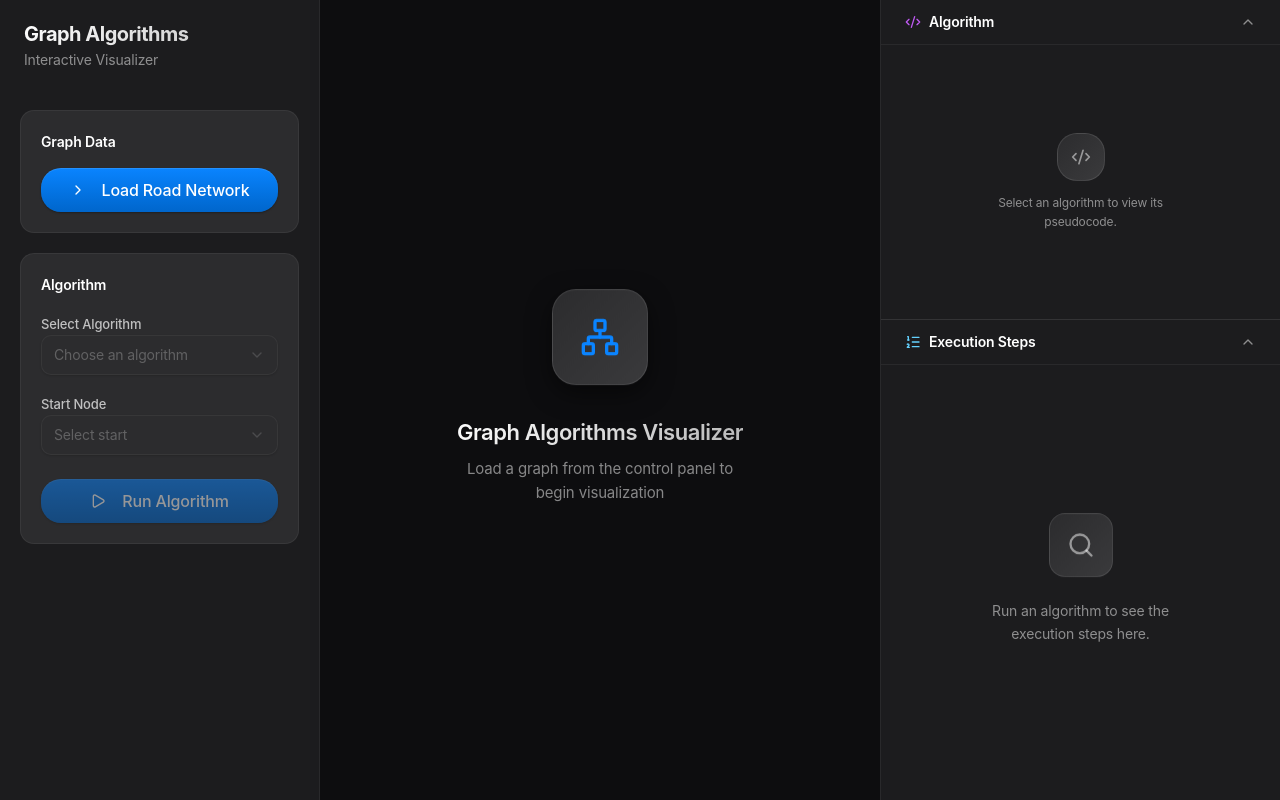
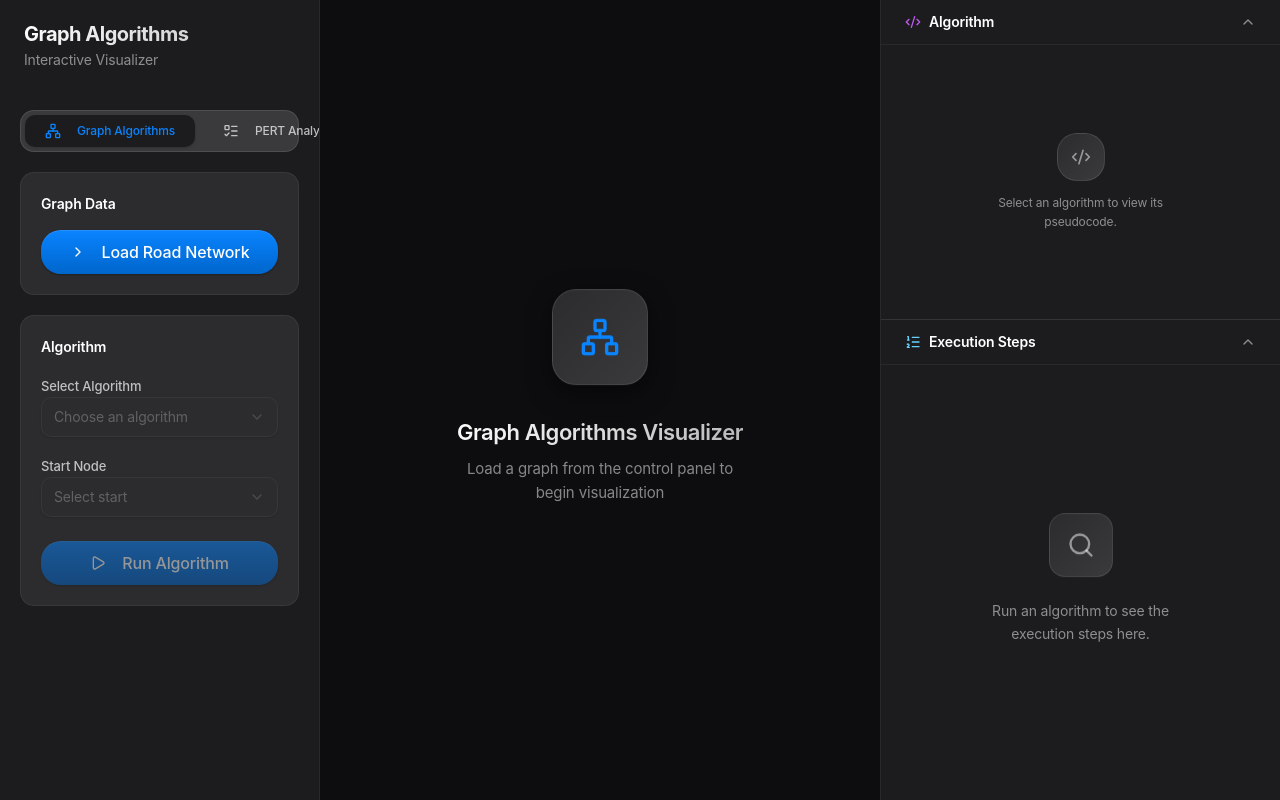
Before and after one commit to skezu/algo-theo-graphes-projet, a React (Vite) app in the folder frontend/: page / in a window 1280 px wide. Built offline with nearby package versions, Linux system fonts and the light colour scheme.

Commit message:
Séparation de l'interface PERT en un onglet dédié et amélioration de l'UI

```diff
--- a/frontend/src/components/AlgorithmCodePanel.tsx
+++ b/frontend/src/components/AlgorithmCodePanel.tsx
@@ -194,6 +194,38 @@ const ALGORITHM_CODE: Record<AlgorithmName, AlgorithmCodeData> = {
             'skip_edge': [9],
             'complete': [16],
         }
+    },
+    pert: {
+        title: 'PERT Analysis',
+        lines: [
+            'function PERT(tasks):',
+            '    // Check for cycles',
+            '    if has_cycle(tasks):',
+            '        return error',
+            '',
+            '    // Forward Pass (Earliest Dates)',
+            '    for task in topological_sort(tasks):',
+            '        ES = max(predecessors.EF)',
+            '        EF = ES + duration',
+            '',
+            '    // Backward Pass (Latest Dates)',
+            '    for task in reverse_topological_sort(tasks):',
+            '        LF = min(successors.LS)',
+            '        LS = LF - duration',
+            '',
+            '    // Critical Path & Float',
+            '    Float = LS - ES',
+            '    if Float == 0: Critical = true',
+            '',
+            '    return schedule',
+        ],
+        stepToLines: {
+            'init': [0, 1, 2, 3],
+            'forward_pass': [6, 7, 8],
+            'backward_pass': [11, 12, 13],
+            'calc_float': [16, 17],
+            'complete': [19],
+        }
     }
 };
 
--- a/frontend/src/components/ControlPanel.tsx
+++ b/frontend/src/components/ControlPanel.tsx
@@ -2,7 +2,7 @@
  * Control panel for algorithm selection and execution.
  */
 import { useState } from 'react';
-import { Play, Pause, RotateCcw, SkipForward, SkipBack, Loader2, Sparkles, Zap, ChevronRight } from 'lucide-react';
+import { Play, Pause, RotateCcw, SkipForward, SkipBack, Loader2, ChevronRight, Network, ListTodo } from 'lucide-react';
 import { Button } from './ui/button';
 import { Label } from './ui/label';
 import { Select, SelectContent, SelectItem, SelectTrigger, SelectValue } from './ui/select';
@@ -48,6 +48,7 @@ export default function ControlPanel() {
     const [isLoading, setIsLoading] = useState(false);
     const [isRunning, setIsRunning] = useState(false);
     const [isTaskModalOpen, setIsTaskModalOpen] = useState(false);
+    const [activeTab, setActiveTab] = useState<'general' | 'pert'>('general');
 
     // Initial render for PERT if needed
     /* eslint-disable react-hooks/exhaustive-deps */
@@ -188,9 +189,42 @@ export default function ControlPanel() {
 
     return (
         <div className="flex flex-col gap-5 p-5 flex-1 overflow-y-auto">
+            {/* Mode Switcher */}
+            <div className="flex gap-2 p-1 bg-[var(--bg-tertiary)] rounded-lg border border-[var(--border-subtle)]">
+                <Button
+                    variant="ghost"
+                    onClick={() => {
+                        setActiveTab('general');
+                        setSelectedAlgorithm(null);
+                        setNodes([]); setEdges([]); setAvailableNodes([]);
+                        setGraphLoaded(false);
+                    }}
+                    className={`flex-1 h-8 text-xs font-medium ${activeTab === 'general' ? 'bg-[var(--bg-elevated)] shadow-sm text-[var(--accent-blue)]' : 'text-[var(--text-secondary)] hover:text-[var(--text-primary)]'}`}
+                >
+                    <Network className="w-3.5 h-3.5 mr-2" />
+                    Graph Algorithms
+                </Button>
+                <Button
+                    variant="ghost"
+                    onClick={() => {
+                        setActiveTab('pert');
+                        setSelectedAlgorithm('pert');
+                        // Reset graph state for PERT
+                        setNodes([]); setEdges([]); setAvailableNodes([]);
+                        updatePertGraph();
+                    }}
+                    className={`flex-1 h-8 text-xs font-medium ${activeTab === 'pert' ? 'bg-[var(--bg-elevated)] shadow-sm text-[var(--accent-purple)]' : 'text-[var(--text-secondary)] hover:text-[var(--text-primary)]'}`}
+                >
+                    <ListTodo className="w-3.5 h-3.5 mr-2" />
+                    PERT Analysis
+                </Button>
+            </div>
+
+            {activeTab === 'general' && (
+                <>
                     {/* Section 1: Graph Data */}
                     <div
-                className="section-card"
+                        className="section-card animate-fade-in"
                         style={{ animationDelay: '50ms' }}
                     >
                         <div className="section-title">
@@ -233,13 +267,14 @@ export default function ControlPanel() {
                         )}
                     </div>
 
+
+
                     {/* Section 2: Algorithm */}
                     <div
-                className="section-card"
+                        className="section-card animate-fade-in"
                         style={{ animationDelay: '100ms' }}
                     >
                         <div className="section-title">
-                    {/* <Zap className="w-4 h-4" style={{ color: 'var(--accent-yellow)' }} /> */}
                             <span>Algorithm</span>
                         </div>
 
@@ -261,32 +296,9 @@ export default function ControlPanel() {
                                         <SelectItem value="bellman-ford">Bellman-Ford</SelectItem>
                                         <SelectItem value="prim">Prim's MST</SelectItem>
                                         <SelectItem value="kruskal">Kruskal's MST</SelectItem>
-                                <SelectItem value="pert">PERT Analysis</SelectItem>
                                     </SelectContent>
                                 </Select>
                             </div>
-
-                    {selectedAlgorithm === 'pert' && (
-                        <div className="space-y-2 animate-fade-in">
-                            <Label className="form-label">Project Tasks</Label>
-                            <Button
-                                variant="outline"
-                                className="w-full justify-between"
-                                onClick={() => setIsTaskModalOpen(true)}
-                            >
-                                <span>{pertTasks.length} Tasks defined</span>
-                                <Settings className="w-4 h-4 ml-2" />
-                            </Button>
-                            <PertTaskEditor
-                                isOpen={isTaskModalOpen}
-                                onClose={() => {
-                                    setIsTaskModalOpen(false);
-                                    // Update graph preview on close
-                                    if (selectedAlgorithm === 'pert') updatePertGraph();
-                                }}
-                            />
-                        </div>
-                    )}
 
                             {algorithmInfo && (
                                 <p
@@ -337,7 +349,7 @@ export default function ControlPanel() {
 
                             <Button
                                 onClick={handleRunAlgorithm}
-                        disabled={!selectedAlgorithm || isRunning || (selectedAlgorithm !== 'pert' && (!startNode || (!!algorithmInfo?.needsEndNode && !endNode)))}
+                                disabled={!selectedAlgorithm || isRunning || (!startNode || (!!algorithmInfo?.needsEndNode && !endNode))}
                                 className="w-full mt-2"
                                 size="lg"
                             >
@@ -355,9 +367,80 @@ export default function ControlPanel() {
                             </Button>
                         </div>
                     </div>
+                </>
+            )
+            }
+
+            {
+                activeTab === 'pert' && (
+                    <div
+                        className="section-card animate-fade-in"
+                        style={{ animationDelay: '50ms' }}
+                    >
+                        <div className="section-title">
+                            <span>Project Configuration</span>
+                        </div>
+
+                        <div className="space-y-6">
+                            <div className="bg-[var(--bg-tertiary)] p-4 rounded-lg border border-[var(--border-subtle)]">
+                                <h3 className="text-sm font-medium mb-2 flex items-center gap-2">
+                                    <ListTodo className="w-4 h-4 text-[var(--accent-purple)]" />
+                                    Task Management
+                                </h3>
+                                <p className="text-xs text-[var(--text-secondary)] mb-4">
+                                    Define your project tasks, durations, and dependencies to generate a PERT chart.
+                                </p>
+
+                                <Button
+                                    variant="outline"
+                                    className="w-full justify-between bg-[var(--bg-secondary)]"
+                                    onClick={() => setIsTaskModalOpen(true)}
+                                >
+                                    <span>{pertTasks.length} Tasks defined</span>
+                                    <Settings className="w-4 h-4 ml-2" />
+                                </Button>
+                            </div>
+
+                            <div className="space-y-2">
+                                <Label className="form-label">Analysis</Label>
+                                <p className="text-xs text-[var(--text-tertiary)]">
+                                    Runs the PERT analysis to calculate Early/Late dates, slack time, and identify the Critical Path.
+                                </p>
+                                <Button
+                                    onClick={handleRunAlgorithm}
+                                    disabled={isRunning || pertTasks.length === 0}
+                                    className="w-full mt-2"
+                                    size="lg"
+                                >
+                                    {isRunning ? (
+                                        <>
+                                            <Loader2 className="mr-2 h-4 w-4 animate-spin" />
+                                            Processing...
+                                        </>
+                                    ) : (
+                                        <>
+                                            <Play className="mr-2 h-4 w-4" />
+                                            Compute Schedule
+                                        </>
+                                    )}
+                                </Button>
+                            </div>
+                        </div>
+
+                        <PertTaskEditor
+                            isOpen={isTaskModalOpen}
+                            onClose={() => {
+                                setIsTaskModalOpen(false);
+                                updatePertGraph();
+                            }}
+                        />
+                    </div>
+                )
+            }
 
             {/* Section 3: Playback (conditional) */}
-            {steps.length > 0 && (
+            {
+                steps.length > 0 && (
                     <div
                         className="section-card animate-scale-in"
                     >
@@ -442,7 +525,8 @@ export default function ControlPanel() {
                             />
                         </div>
                     </div>
-            )}
-        </div>
+                )
+            }
+        </div >
     );
 }
--- a/frontend/src/components/PertTaskEditor.tsx
+++ b/frontend/src/components/PertTaskEditor.tsx
@@ -3,7 +3,7 @@ import { X, Plus, Trash2, Edit2, Save } from 'lucide-react';
 import { Button } from './ui/button';
 import { Input } from './ui/input';
 import { Label } from './ui/label';
-import { useAppStore, PertTask } from '../lib/store';
+import { useAppStore, type PertTask } from '../lib/store';
 
 interface PertTaskEditorProps {
     isOpen: boolean;
```
Lines whose indentation alone changed are shown as unchanged.
